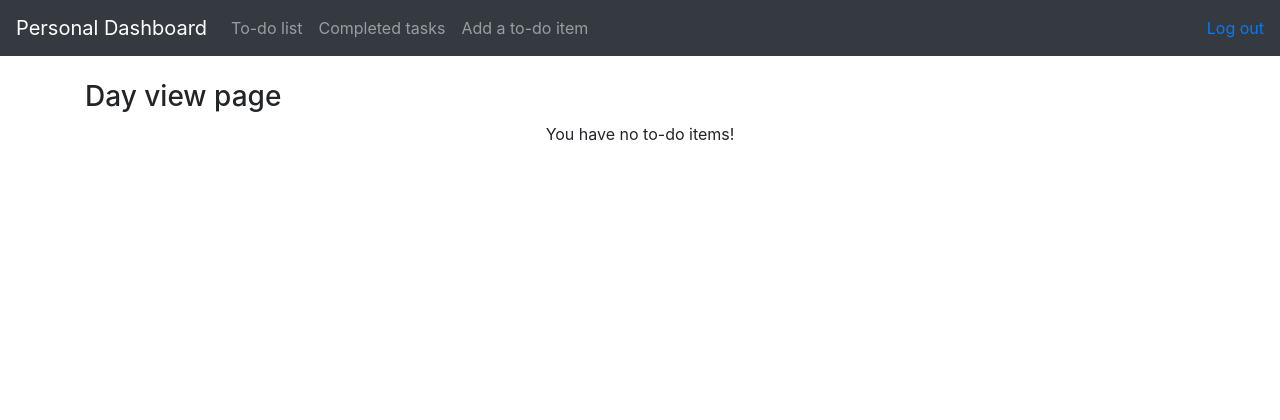
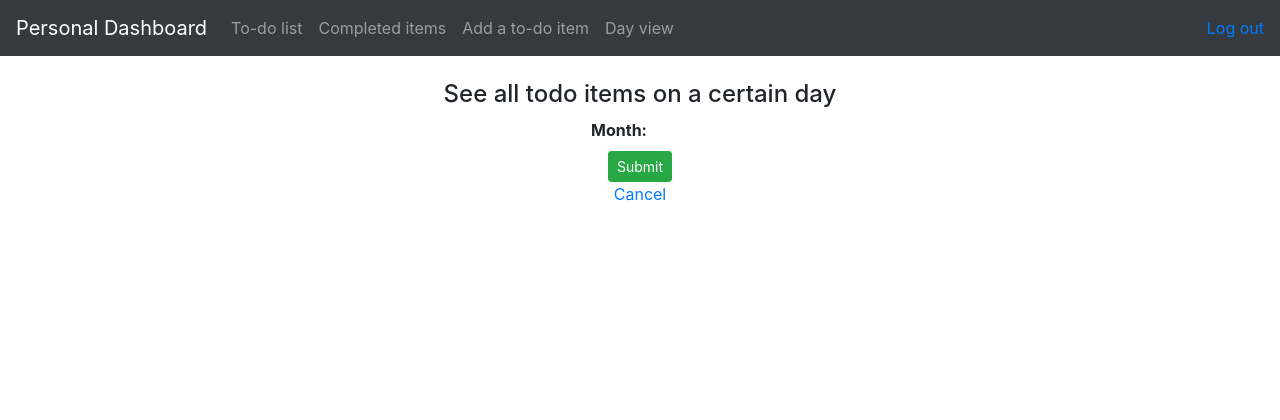
Before and after one commit to lph2yr/todoapp, a Django app: page /day/ in a window 1280 px wide. Shown: the top 420 px of the page. Run offline with Django 3.2, Linux system fonts and the light colour scheme; data that the repository does not hold is empty; some libraries are stand-ins or nearby versions.

Commit message:
specific day functionality, working on form

```diff
--- a/todo/forms.py
+++ b/todo/forms.py
@@ -46,3 +46,33 @@ class AddToDoForm(forms.ModelForm):
                                                            'collapse': False,}
                                                  ),
                   }
+
+class DayForm(forms.Form):
+    JAN = 'Jan'
+    FEB = 'Feb'
+    MAR = 'Mar'
+    APR = 'Apr'
+    MAY = 'May'
+    JUN = 'Jun'
+    JUL = 'Jul'
+    AUG = 'Aug'
+    SEP = 'Sep'
+    OCT = 'Oct'
+    NOV = 'Nov'
+    DEC = 'Dec'
+
+    MONTH_CHOICES = [
+        (JAN, 'Jan'),
+        (FEB, 'Feb'),
+        (MAR, 'Mar'),
+        (APR, 'Apr'),
+        (MAY, 'May'),
+        (JUN, 'Jun'),
+        (JUL, 'Jul'),
+        (AUG, 'Aug'),
+        (SEP, 'Sep'),
+        (OCT, 'Oct'),
+        (NOV, 'Nov'),
+        (DEC, 'Dec'),
+    ]
+    month = forms.ChoiceField(widget=forms.RadioSelect(choices = MONTH_CHOICES))
--- a/todo/templates/todo/base.html
+++ b/todo/templates/todo/base.html
@@ -53,12 +53,17 @@
           </li>
           <li class="nav-item">
             <a class="nav-link" href="{% url 'todo_list:completed' %}"
-              >Completed tasks</a
+              >Completed items</a
             >
           </li>
           <li class="nav-item">
             <a class="nav-link" href="{% url 'todo_list:add_todo_item' %}"
               >Add a to-do item</a
+            >
+          </li>
+          <li class="nav-item">
+            <a class="nav-link" href="{% url 'todo_list:day' %}"
+              >Day view</a
             >
           </li>
         </ul>
--- a/todo/templates/todo/day.html
+++ /dev/null
@@ -1,88 +0,0 @@
-{% extends 'todo/base.html' %}
-
-{%block content%}
-
-<h3>Day view page</h3>
-
-<div class="row">
-    <!-- sidebar? -->
-    <!-- <div class="col">
-        <div id="list-example" class="list-group">
-          <a class="list-group-item list-group-item-action" href="#list-item-1">Item 1</a>
-          <a class="list-group-item list-group-item-action" href="#list-item-2">Item 2</a>
-          <a class="list-group-item list-group-item-action" href="#list-item-3">Item 3</a>
-          <a class="list-group-item list-group-item-action" href="#list-item-4">Item 4</a>
-        </div>
-      </div> -->
-    <div class="col">
-      <div class="d-flex justify-content-center">
-        {% if todo_list %}
-        <ul class="w-50 list-group">
-          <div id="accordion">
-            <!-- accordion is the template for collapsing bars -->
-            {% for todo_item in todo_list %}
-            <div class="card">
-              <li class="list-group-item">
-                  <div class="card-header" id="header{{forloop.counter}}">
-                    <!-- the header, the darker gray box-->
-                    <h5 class="mb-0">
-                      <!--forloop.counter gives each instance of todo_item a different id so each box collapses independently of each other -->
-                      <button
-                        class="btn btn-link collapsed"
-                        data-toggle="collapse"
-                        data-target="#collapse{{forloop.counter}}">
-                      {% if todo_item.completed %}
-                        <del>{{todo_item.title}}</del>
-                      {% else %}
-                        {{todo_item.title}}
-                      {% endif %}
-                      </button>
-                      {% if todo_item.completed %}
-                        <div class="d-flex justify-content-around">
-                          <small><i>Task Completed!</i></small>
-                          <small>due {{todo_item.duedate}}</small>
-                        </div>
-                      {% else %}
-                        <div class="d-flex justify-content-end">
-                          <small>due {{todo_item.duedate}}</small>
-                        </div>
-                      {% endif %}
-                    </h5>
-                  </div>
-
-                <div id="collapse{{forloop.counter}}" class="collapse">
-                  <!--body of the accordion card -->
-                  <div class="card-body">
-                    <ul style="list-style-type:none">
-                      {% if todo_item.description %}
-                      <li>
-                        <strong>Description:</strong> {{ todo_item.description }}
-                      </li>
-                      {% endif %} {% if todo_item.location %}
-                      <li><strong>Location:</strong> {{ todo_item.location }}</li>
-                      {% endif %}
-                      <!-- <li><strong>Completed:</strong> {{ todo_item.completed }} -->
-                    </ul>
-                    <div class="d-flex justify-content-around">
-                      <small><a href="{% url 'todo_list:detail' todo_item.id %}">Edit</a></small>
-                      {% if todo_item.completed %}
-                        <small>Task Complete!</small>
-                      {% else %}
-                        <small><a href="{% url 'todo_list:complete_todo' todo_item.id %}">Complete Task</a></small>
-                      {% endif %}
-                    </div>
-                  </div>
-                </div>
-              </li>
-            </div>
-            {% endfor %}
-          </div>
-        </ul>
-        {% else %}
-        <p>You have no to-do items!</p>
-        {% endif %}
-      </div>
-    </div>
-  </div>
-
-{% endblock %}
--- /dev/null
+++ b/todo/templates/todo/day_form.html
@@ -0,0 +1,36 @@
+{% extends 'todo/base.html' %} {% block content %}
+{% load bootstrap4 %}
+{% bootstrap_css %}
+{% bootstrap_javascript jquery='full' %}
+
+<link rel="stylesheet" href="https://netdna.bootstrapcdn.com/font-awesome/4.7.0/css/font-awesome.css">
+
+{# Include Bootstrap 4 and jQuery #}
+<link rel="stylesheet" href="https://stackpath.bootstrapcdn.com/bootstrap/4.1.3/css/bootstrap.min.css" integrity="sha384-MCw98/SFnGE8fJT3GXwEOngsV7Zt27NXFoaoApmYm81iuXoPkFOJwJ8ERdknLPMO" crossorigin="anonymous">
+<script src="https://code.jquery.com/jquery-3.3.1.slim.min.js" integrity="sha384-q8i/X+965DzO0rT7abK41JStQIAqVgRVzpbzo5smXKp4YfRvH+8abtTE1Pi6jizo" crossorigin="anonymous"></script>
+{{ form.media }}
+
+
+<div class="d-flex justify-content-center">
+  <h4>See all todo items on a certain day</h4>
+</div>
+
+<form action="" method="post">
+  {% csrf_token %}
+  <div class="d-flex justify-content-center">
+    <table>
+      {{ form.as_table }}
+    </table>
+  </div>
+
+  <div class="d-flex justify-content-center">
+    <button type="submit" class="btn btn-success btn-sm" value="Submit" >Submit</button>
+  </div>
+</form>
+
+
+<div class="d-flex justify-content-center">
+  <a href="{% url 'todo_list:todo_list' %}">Cancel</a>
+</div>
+
+{% endblock %}
--- a/todo/tests.py
+++ b/todo/tests.py
@@ -29,12 +29,8 @@ class ToDoItemModelTests(TestCase):
        returns True if the duedate is the same as currentdate time
         """
         now = timezone.now()
-<<<<<<< HEAD
-        #create a new obj
-=======
         now = now.replace(tzinfo=None)  # remove timezone info
         # create a new obj
->>>>>>> 738fbec96513d1ef3950e67c057250d61a0854e2
         todo = ToDoItem(
             title="Test case 1",
             description="Testing is_today_duedate",
--- a/todo/urls.py
+++ b/todo/urls.py
@@ -12,5 +12,6 @@ urlpatterns = [
     path('delete_todo_item/<int:todo_item_id>/', views.delete_todo, name='delete_todo_item'),
     path('add_todo_item/<int:todo_item_id>/create_recurrences/', views.create_recurrences, name='create_recurrences'),
     path('day/', views.DayView.as_view(), name='day'),
+    path('day/<int:year>/<str:month>/<int:day>/', views.SpecificDayView.as_view(), name='specific_day'),
     #path('<int:pk>/edit_recurrence/', views.edit_recurrences, name='edit_recurrences' ),
 ]
--- a/todo/views.py
+++ b/todo/views.py
@@ -1,8 +1,9 @@
 from django.shortcuts import render, redirect, get_object_or_404
 from django.views import generic
-from .forms import EditToDoForm, AddToDoForm
+from .forms import EditToDoForm, AddToDoForm, DayForm
 from .models import ToDoItem
 from django.views.generic.edit import CreateView, UpdateView
+from django.views.generic.dates import DayArchiveView
 from django.utils import timezone
 import datetime
 from dateutil.relativedelta import relativedelta
@@ -190,11 +191,19 @@ def completeToDo(request, todo_item_id):
     return redirect('todo_list:todo_list')
 
 
-class DayView(generic.ListView):
-    template_name = 'todo/day.html'
+class DayView(generic.FormView):
+    template_name = 'todo/day_form.html'
     context_object_name = 'todo_list'
+    form_class = DayForm
 
     def get_queryset(self):
         #https://stackoverflow.com/questions/4668619/how-do-i-filter-query-objects-by-date-range-in-django used for filter
-        return ToDoItem.objects.order_by('duedate').filter(duedate__gte=datetime.date(2020, 3, 5),
-                                duedate__lte=datetime.date(2020, 3, 6))
+        return ToDoItem.objects.all().order_by('duedate')
+
+#https://docs.djangoproject.com/en/3.0/ref/class-based-views/generic-date-based/#dayarchiveview
+class SpecificDayView(generic.DayArchiveView):
+    template_name = 'todoitem_archive_day.html'
+    queryset = ToDoItem.objects.all()
+    date_field = "duedate"
+    allow_future = True
+    allow_empty = True
```
Also changed, not shown: todo/templates/todo/todoitem_archive_day.html (added, +123 -0 lines).
